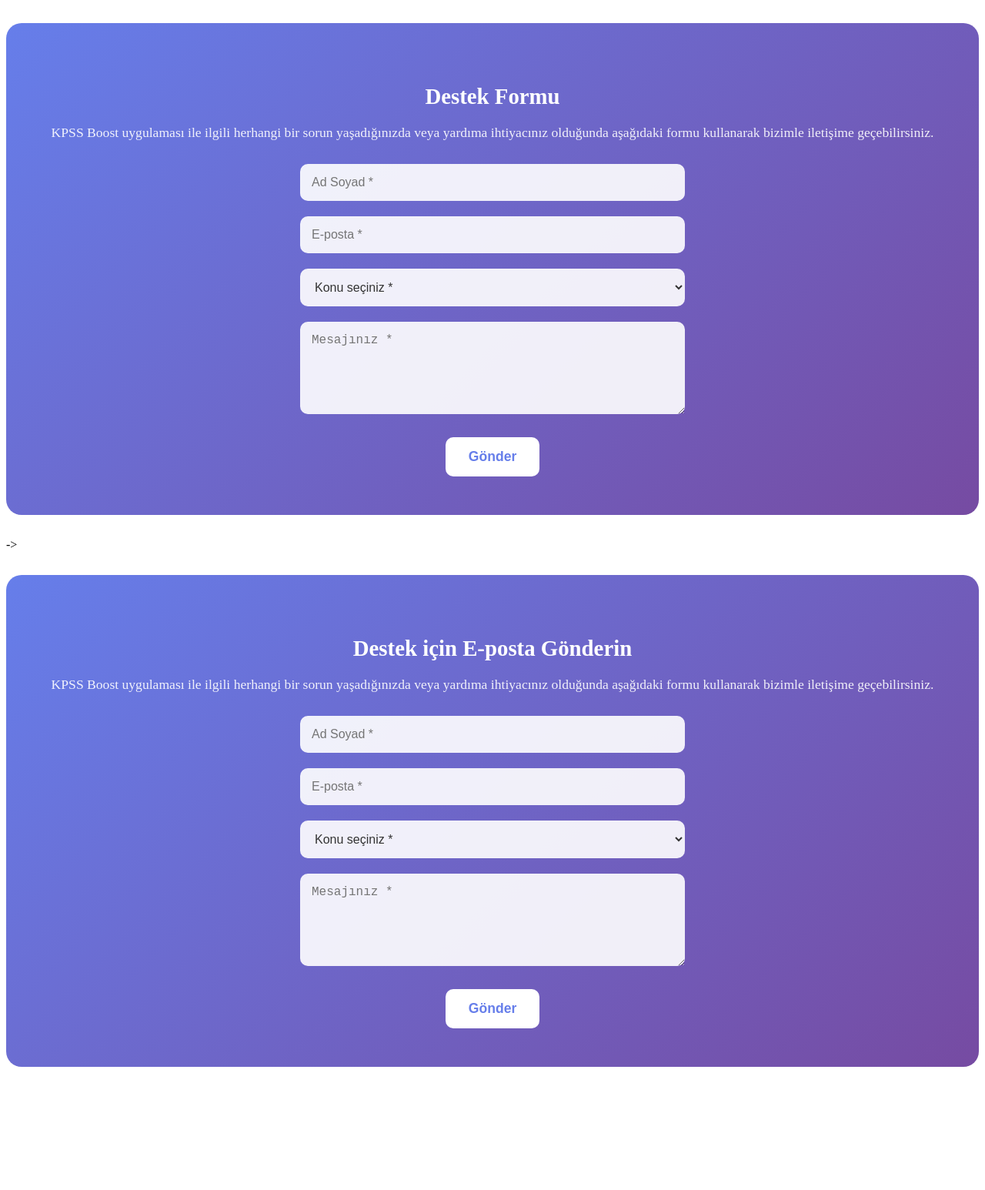
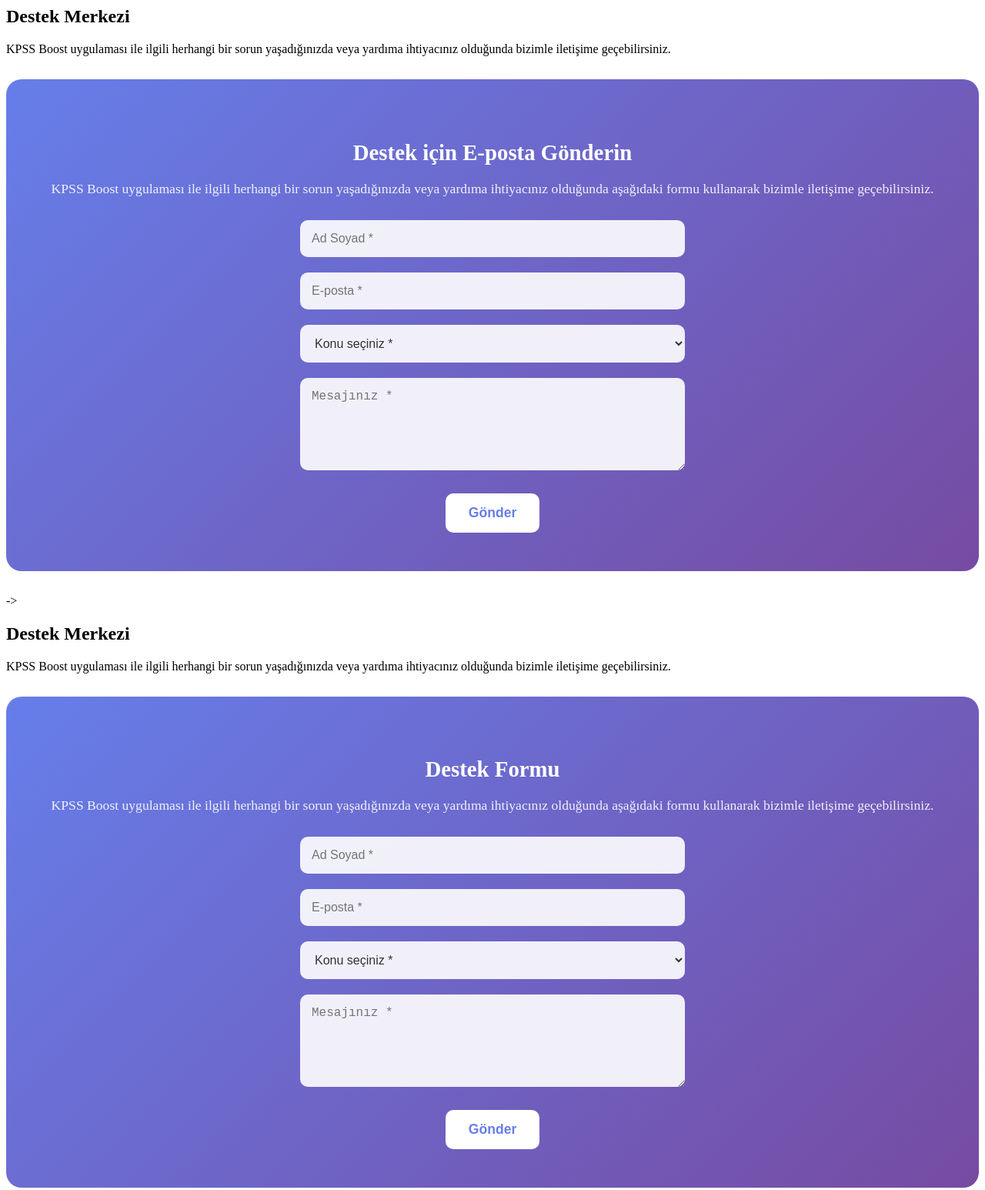
Before and after one commit to UygarAlpkaya/KpssBoost-Support, a plain HTML site: page index.html in a window 1280 px wide. Shown: the whole page at 77% size. Before the commit the page ends 1416 px from the top, so only its background shows below. Drawn offline with Linux system fonts and the light colour scheme.

Commit message:
index.html

```diff
--- a/index.html
+++ b/index.html
@@ -1,37 +1,9 @@
-                <div class="contact-form">
-                    <div style="text-align: center; padding: 50px; background: linear-gradient(135deg, #667eea 0%, #764ba2 100%); border-radius: 20px; margin: 30px 0; color: white;">
-                        <i class="fas fa-envelope" style="font-size: 4rem; margin-bottom: 30px; color: white;"></i>
-                        <h3 style="margin-bottom: 20px; font-size: 1.8rem;">Destek Formu</h3>
-                        <p style="margin-bottom: 30px; font-size: 1.1rem; opacity: 0.9;">KPSS Boost uygulaması ile ilgili herhangi bir sorun yaşadığınızda veya yardıma ihtiyacınız olduğunda aşağıdaki formu kullanarak bizimle iletişime geçebilirsiniz.</p>
-
-                        <form action="https://formspree.io/f/xvgqbwey" method="POST" style="max-width: 500px; margin: 0 auto;">
-                            <div style="margin-bottom: 20px;">
-                                <input type="text" name="name" placeholder="Ad Soyad *" required style="width: 100%; padding: 15px; border: none; border-radius: 10px; font-size: 1rem; background: rgba(255,255,255,0.9); color: #333;">
-                            </div>
-                            <div style="margin-bottom: 20px;">
-                                <input type="email" name="email" placeholder="E-posta *" required style="width: 100%; padding: 15px; border: none; border-radius: 10px; font-size: 1rem; background: rgba(255,255,255,0.9); color: #333;">
-                            </div>
-                            <div style="margin-bottom: 20px;">
-                                <select name="subject" required style="width: 100%; padding: 15px; border: none; border-radius: 10px; font-size: 1rem; background: rgba(255,255,255,0.9); color: #333;">
-                                    <option value="">Konu seçiniz *</option>
-                                    <option value="Teknik Sorun">Teknik Sorun</option>
-                                    <option value="İçerik Sorunu">İçerik Sorunu</option>
-                                    <option value="Ödeme Sorunu">Ödeme Sorunu</option>
-                                    <option value="Öneri">Öneri</option>
-                                    <option value="Diğer">Diğer</option>
-                                </select>
-                            </div>
-                            <div style="margin-bottom: 30px;">
-                                <textarea name="message" placeholder="Mesajınız *" rows="5" required style="width: 100%; padding: 15px; border: none; border-radius: 10px; font-size: 1rem; background: rgba(255,255,255,0.9); color: #333; resize: vertical;"></textarea>
-                            </div>
-                            <button type="submit" style="background: white; color: #667eea; padding: 15px 30px; border: none; border-radius: 10px; text-decoration: none; font-weight: 600; font-size: 1.1rem; cursor: pointer; transition: transform 0.3s ease;">
-                                <i class="fas fa-paper-plane"></i> Gönder
-                            </button>
-                        </form>
-                    </div>
+            <!-- Destek -->
+            <div id="support" class="tab-content">
+                <div class="section">
+                    <h2>Destek Merkezi</h2>
+                    <p>KPSS Boost uygulaması ile ilgili herhangi bir sorun yaşadığınızda veya yardıma ihtiyacınız olduğunda bizimle iletişime geçebilirsiniz.</p>
                 </div>
-
-->
 
                 <div class="contact-form">
                     <div style="text-align: center; padding: 50px; background: linear-gradient(135deg, #667eea 0%, #764ba2 100%); border-radius: 20px; margin: 30px 0; color: white;">
@@ -65,3 +37,45 @@
                         </form>
                     </div>
                 </div>
+
+->
+
+            <!-- Destek -->
+            <div id="support" class="tab-content">
+                <div class="section">
+                    <h2>Destek Merkezi</h2>
+                    <p>KPSS Boost uygulaması ile ilgili herhangi bir sorun yaşadığınızda veya yardıma ihtiyacınız olduğunda bizimle iletişime geçebilirsiniz.</p>
+                </div>
+
+                <div class="contact-form">
+                    <div style="text-align: center; padding: 50px; background: linear-gradient(135deg, #667eea 0%, #764ba2 100%); border-radius: 20px; margin: 30px 0; color: white;">
+                        <i class="fas fa-envelope" style="font-size: 4rem; margin-bottom: 30px; color: white;"></i>
+                        <h3 style="margin-bottom: 20px; font-size: 1.8rem;">Destek Formu</h3>
+                        <p style="margin-bottom: 30px; font-size: 1.1rem; opacity: 0.9;">KPSS Boost uygulaması ile ilgili herhangi bir sorun yaşadığınızda veya yardıma ihtiyacınız olduğunda aşağıdaki formu kullanarak bizimle iletişime geçebilirsiniz.</p>
+
+                        <form action="https://formspree.io/f/xvgqbwey" method="POST" style="max-width: 500px; margin: 0 auto;">
+                            <div style="margin-bottom: 20px;">
+                                <input type="text" name="name" placeholder="Ad Soyad *" required style="width: 100%; padding: 15px; border: none; border-radius: 10px; font-size: 1rem; background: rgba(255,255,255,0.9); color: #333;">
+                            </div>
+                            <div style="margin-bottom: 20px;">
+                                <input type="email" name="email" placeholder="E-posta *" required style="width: 100%; padding: 15px; border: none; border-radius: 10px; font-size: 1rem; background: rgba(255,255,255,0.9); color: #333;">
+                            </div>
+                            <div style="margin-bottom: 20px;">
+                                <select name="subject" required style="width: 100%; padding: 15px; border: none; border-radius: 10px; font-size: 1rem; background: rgba(255,255,255,0.9); color: #333;">
+                                    <option value="">Konu seçiniz *</option>
+                                    <option value="Teknik Sorun">Teknik Sorun</option>
+                                    <option value="İçerik Sorunu">İçerik Sorunu</option>
+                                    <option value="Ödeme Sorunu">Ödeme Sorunu</option>
+                                    <option value="Öneri">Öneri</option>
+                                    <option value="Diğer">Diğer</option>
+                                </select>
+                            </div>
+                            <div style="margin-bottom: 30px;">
+                                <textarea name="message" placeholder="Mesajınız *" rows="5" required style="width: 100%; padding: 15px; border: none; border-radius: 10px; font-size: 1rem; background: rgba(255,255,255,0.9); color: #333; resize: vertical;"></textarea>
+                            </div>
+                            <button type="submit" style="background: white; color: #667eea; padding: 15px 30px; border: none; border-radius: 10px; text-decoration: none; font-weight: 600; font-size: 1.1rem; cursor: pointer; transition: transform 0.3s ease;">
+                                <i class="fas fa-paper-plane"></i> Gönder
+                            </button>
+                        </form>
+                    </div>
+                </div>
```
